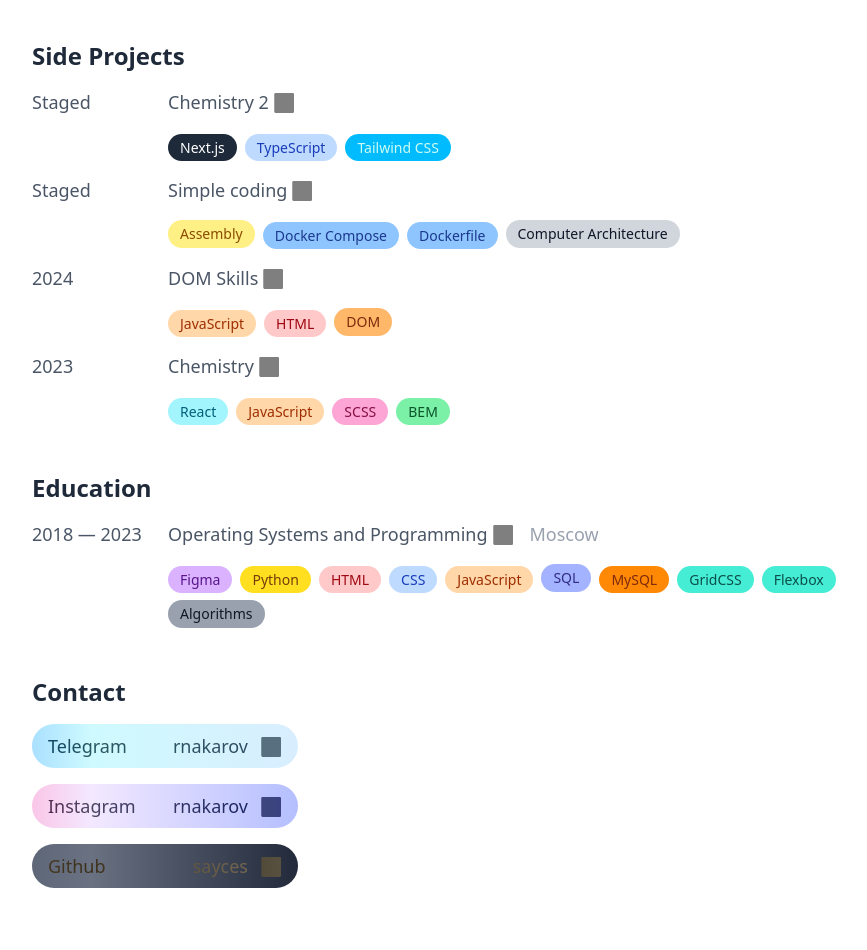
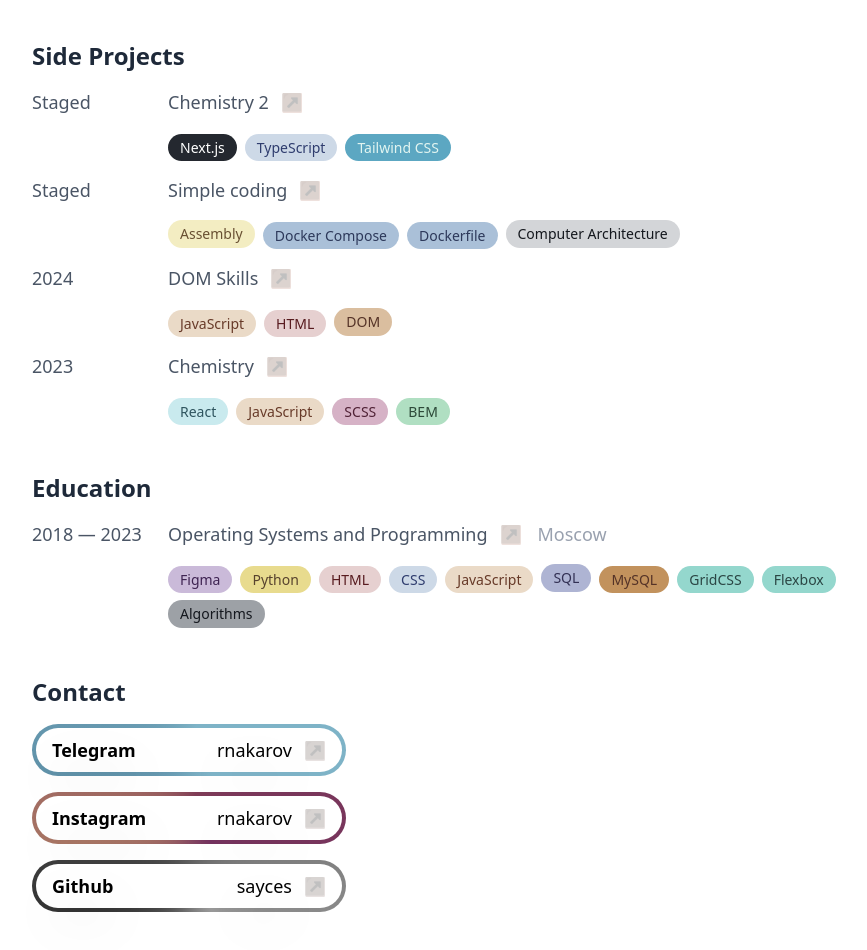
Before and after one commit to sayces/portfolio, a React (Vite) app: page / in a window 1280 px wide. Shown: the part 520-1470 px from the top of the page, without its empty margins (160-1027 px from the left). Built offline with nearby package versions, Linux system fonts and the light colour scheme.

Commit message:
add styles for socialButtons

```diff
--- a/src/shared/components/Badge.tsx
+++ b/src/shared/components/Badge.tsx
@@ -10,7 +10,7 @@ const Badge: React.FC<BadgeProps> = ({ tech }) => {
   const config = techConfig[tech] || { color: defaultBadgeClass };
 
   const classNames = {
-    badge: `${config.color} text-sm px-3 py-1 rounded-full hover:opacity-80 transition-opacity select-none cursor-pointer`,
+    badge: `${config.color} text-sm px-3 py-1 rounded-full hover:opacity-80 transition-opacity select-none cursor-pointer saturate-40`,
     wrapper: "relative inline-block",
   };
 
--- a/src/shared/components/LinkButton.tsx
+++ b/src/shared/components/LinkButton.tsx
@@ -4,27 +4,27 @@ interface LinkButtonProps {
   href: string;
   children: React.ReactNode;
   className?: string;
+  style?: React.CSSProperties;
 }
-
-const classNames = {
-  link: "flex justify-between items-center hover:opacity-80 transition-opacity",
-  arrow: "mix-blend-difference invert-50 ml-1",
-};
 
 const LinkButton: React.FC<LinkButtonProps> = ({
   href,
   children,
-  className,
+  className = "",
+  style,
 }) => {
   return (
     <a
       href={href}
       target="_blank"
       rel="noopener noreferrer"
-      className={`${classNames.link} ${className}`}
+      className={`flex items-center justify-center gap-2 rounded-full ${className}`}
+      style={style}
     >
       {children}
-      <span className={classNames.arrow}>↗</span>
+      <span className="text-white/50 opacity-50 mix-blend-difference group-hover:opacity-100 transition-opacity duration-300 ml-1">
+        ↗
+      </span>
     </a>
   );
 };
--- a/src/shared/components/SocialButton.tsx
+++ b/src/shared/components/SocialButton.tsx
@@ -1,6 +1,5 @@
 import React from "react";
 import LinkButton from "./LinkButton";
-// Для иконки стрелки (как раньше)
 
 type SocialPlatform = "instagram" | "telegram" | "github";
 
@@ -10,34 +9,10 @@ interface SocialButtonProps {
   href: string;
 }
 
-const textColor = "mix-blend-difference invert-70";
-
-const platformConfig: Record<
-  SocialPlatform,
-  {
-    baseGradient: string;
-    hoverGradient: string;
-    textColor: string;
-  }
-> = {
-  instagram: {
-    baseGradient: "bg-gradient-to-r",
-    hoverGradient:
-      "bg-gradient-to-r from-pink-500 via-purple-100 to-indigo-300 bg-[length:200%_200%] animate-gradient-wave",
-    textColor: textColor,
-  },
-  telegram: {
-    baseGradient: "bg-gradient-to-r",
-    hoverGradient:
-      "bg-gradient-to-r from-blue-500 via-cyan-100 to-blue-100 bg-[length:200%_200%] animate-gradient-wave",
-    textColor: textColor,
-  },
-  github: {
-    baseGradient: "bg-gradient-to-r from-gray-100 to-gray-200",
-    hoverGradient:
-      "bg-gradient-to-r from-gray-700 via-gray-500 to-gray-900 bg-[length:200%_200%] animate-gradient-wave",
-    textColor: textColor,
-  },
+const platformNeonColors: Record<SocialPlatform, string> = {
+  instagram: "#e6683c #cc2366 #bc1888",
+  telegram: "#229ed9 #3ec2f3",
+  github: "#333 #666 #999",
 };
 
 const SocialButton: React.FC<SocialButtonProps> = ({
@@ -45,21 +20,33 @@ const SocialButton: React.FC<SocialButtonProps> = ({
   username,
   href,
 }) => {
-  const config = platformConfig[platform];
-
-  const classNames = {
-    link: `group min-w-[230px] w-fit flex gap-2 px-4 py-2 rounded-full ${config.baseGradient} hover:${config.hoverGradient} transition-all duration-400 hover:shadow-xl`,
-    platform: `font-medium text-lg capitalize ${config.textColor} transition-colors duration-400`,
-    username: `font-medium ${config.textColor} transition-colors duration-400`,
-  };
+  const colors = platformNeonColors[platform].split(" ");
 
   return (
-    <LinkButton href={href} className={classNames.link}>
-      <div className={`w-50 gap-4 flex justify-between`}>
-        <span className={classNames.platform}>{platform}</span>
-        <span className={classNames.username}>{username}</span>
-      </div>
-    </LinkButton>
+    <div
+      className="gradient-animated-border rounded-full w-full md:w-fit saturate-40"
+      style={
+        {
+          "--color1": colors[0],
+          "--color2": colors[1] || colors[0],
+          "--color3": colors[2] || colors[1] || colors[0],
+        } as React.CSSProperties
+      }
+    >
+      <LinkButton
+        href={href}
+        className="bg-white m-1 hover:mx-3 px-4 py-2 transition-all duration-400"
+      >
+        <div className="justify-between flex w-full min-w-60 gap-2">
+          <span className="font-semibold text-lg capitalize text-black drop-shadow-2xl">
+            {platform}
+          </span>
+          <span className="font-medium text-black drop-shadow-2xl truncate">
+            {username}
+          </span>
+        </div>
+      </LinkButton>
+    </div>
   );
 };
 
--- a/src/shared/components/TechPreview.tsx
+++ b/src/shared/components/TechPreview.tsx
@@ -39,7 +39,7 @@ const TechPreview: React.FC<TechPreviewProps> = ({
   }, [previewRef]);
 
   const borderRadiusClass = "rounded-xl";
-  const borderClass = `border-2 ${badgeBorderClass}`;
+  const borderClass = `border-2 ${badgeBorderClass} saturate-70`;
 
   const previewWidth = isMobile ? Math.min(window.innerWidth * 0.9, 384) : 400;
 
--- a/src/shared/styles/animations.css
+++ b/src/shared/styles/animations.css
@@ -49,20 +49,29 @@
   animation: preview-fade-out 200ms ease-out forwards;
 }
 
-@keyframes gradient-wave {
-  0% {
-    background-position: 0% 50%;
+@layer components {
+  @property --gradient-angle {
+    syntax: '<angle>';
+    initial-value: 0deg;
+    inherits: false;
   }
 
-  50% {
-    background-position: 100% 50%;
+  .gradient-animated-border {
+    background: conic-gradient(
+        from var(--gradient-angle, 0deg),
+        var(--color1),
+        var(--color2),
+        var(--color3),
+        var(--color1)
+      ) border-box;
+
+    transition: all 0.5s ease;
+    animation: spin-gradient 8s linear infinite; /* paused по умолчанию */
   }
 
-  100% {
-    background-position: 0% 50%;
+  @keyframes spin-gradient {
+    to {
+      --gradient-angle: 360deg;
+    }
   }
 }
-
-.animate-gradient-wave {
-  animation: gradient-wave 24s ease infinite;
-}
```
